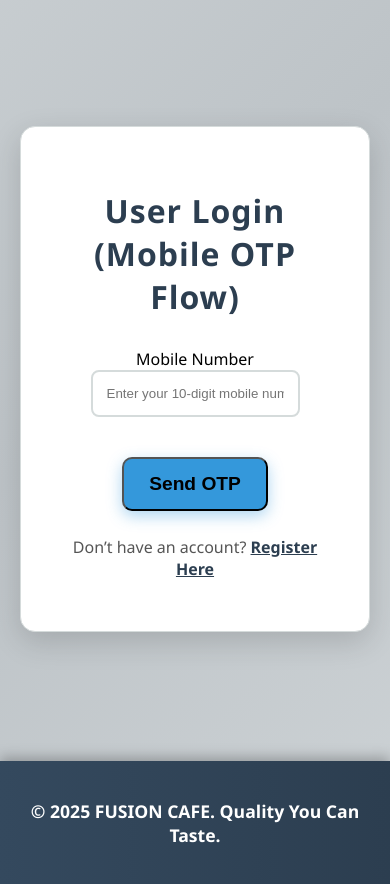
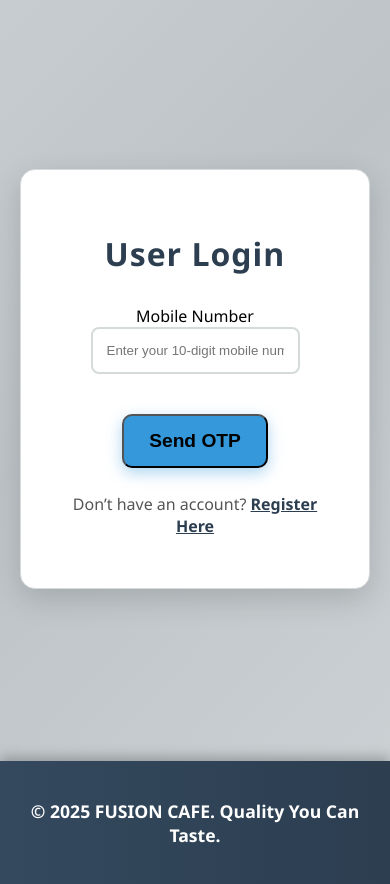
Before and after one commit to ayusjakhmola25/Cafe-Zone-Project, a plain HTML site: page login.html in a window 390 px wide. Shown: the part 109-993 px from the top of the page. Drawn offline with Linux system fonts and the light colour scheme.

Commit message:
remove the mobile otp flow name in the user login section

```diff
--- a/login.html
+++ b/login.html
@@ -17,7 +17,7 @@
 
     <main class="login-main">
         <div class="form-container login-form">
-            <h2>User Login (Mobile OTP Flow)</h2>
+            <h2>User Login </h2>
             <form id="loginForm">
 
                 <label for="loginMobile">Mobile Number</label>
```
